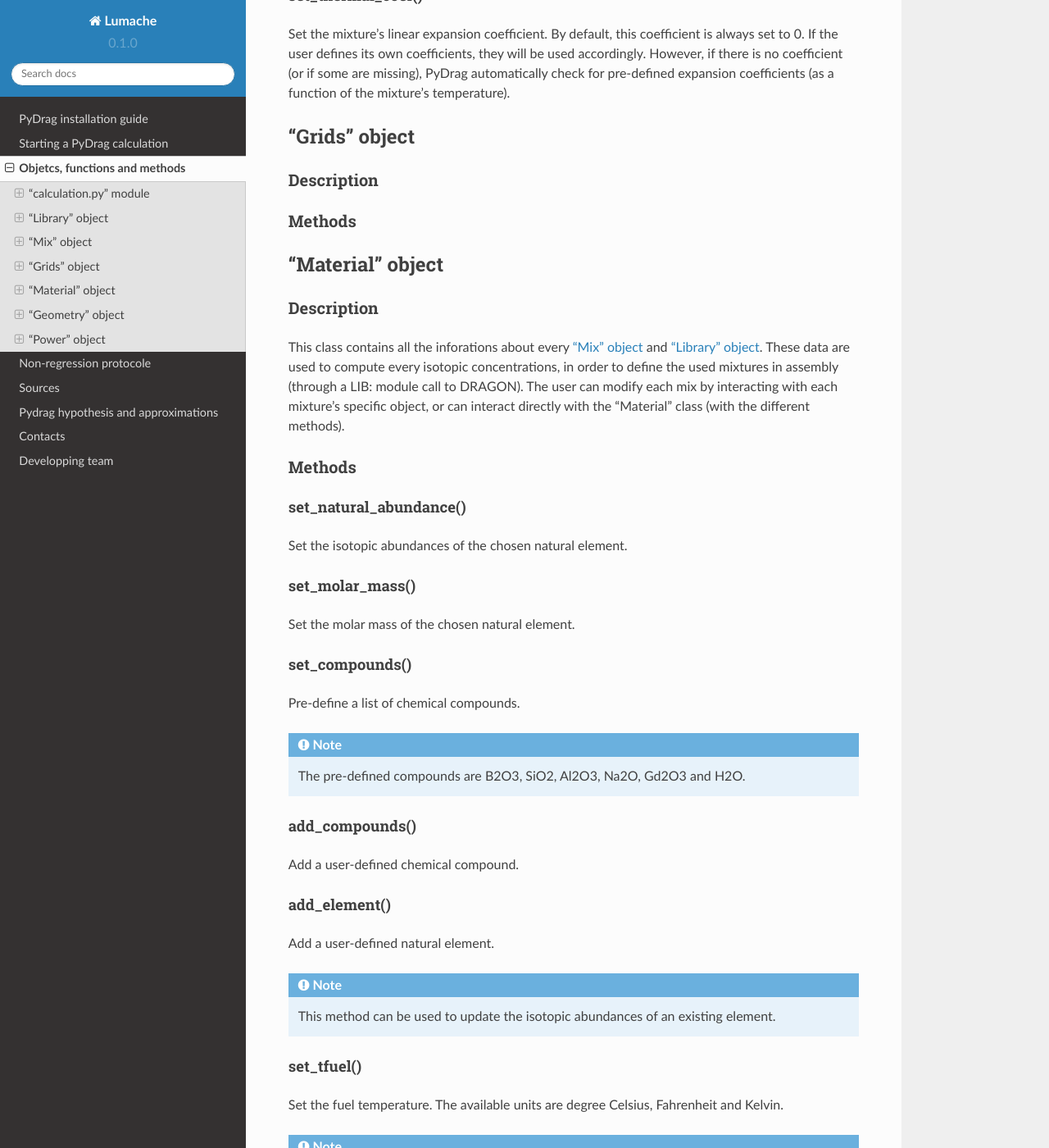
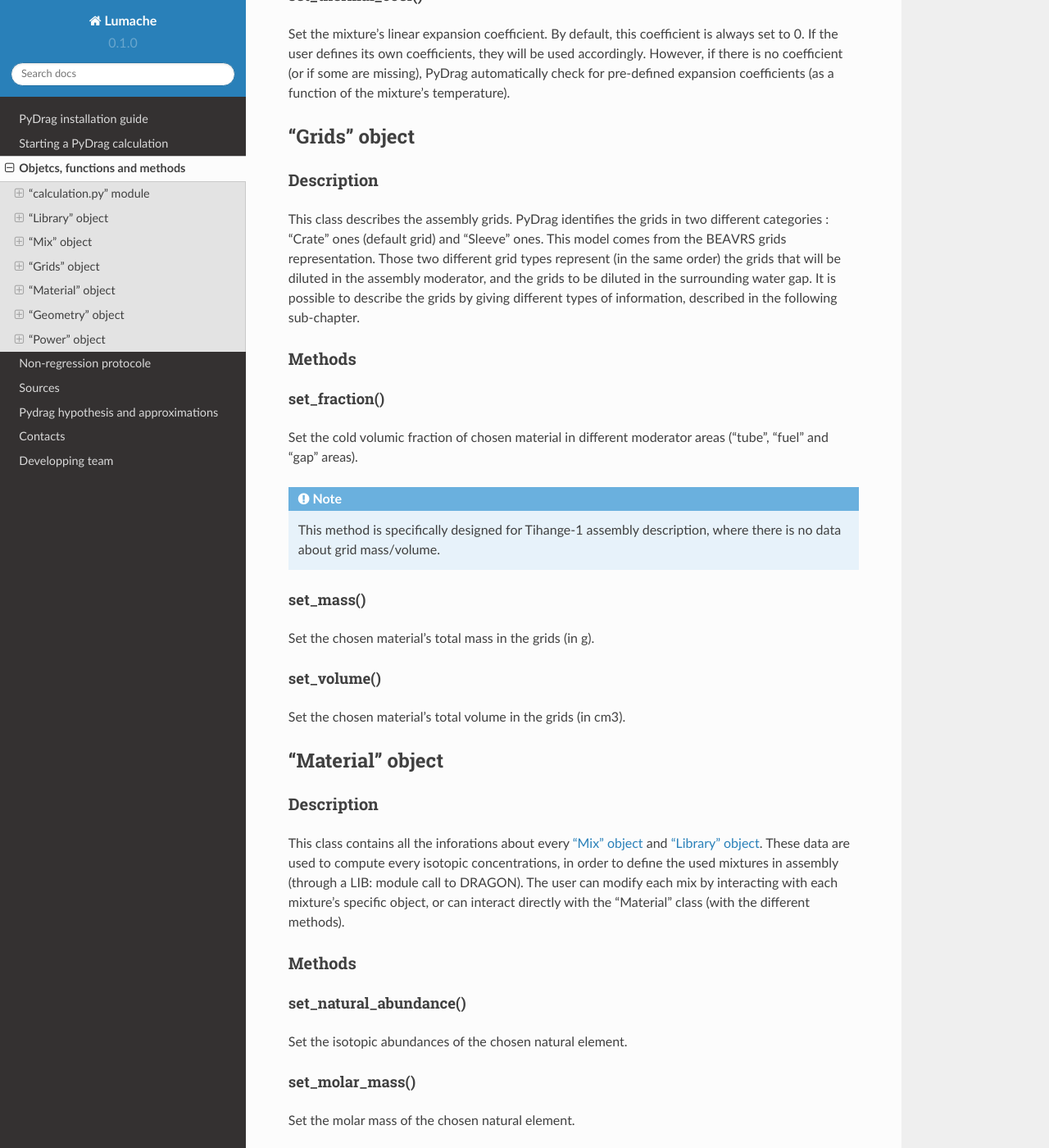
Before and after one commit to Ben105m/rtd-tutorial, a Sphinx documentation site: the page built from docs/source/functions.rst, in a window 1280 px wide and 1400 px high, scrolled down 8279 px. Shown: the whole window at 82% size. Built offline with Sphinx 7.4.7 and the Read the Docs theme 2.0.0, drawn with Linux system fonts in a browser that asks for light colours.

Commit message:
Update functions.rst

```diff
--- a/docs/source/functions.rst
+++ b/docs/source/functions.rst
@@ -334,8 +334,29 @@ Set the mixture's linear expansion coefficient. By default, this coefficient is
 Description
 ============
 
+This class describes the assembly grids. PyDrag identifies the grids in two different categories : "Crate" ones (default grid) and "Sleeve" ones. This model comes from the BEAVRS grids representation. Those two different grid types represent (in the same order) the grids that will be diluted in the assembly moderator, and the grids to be diluted in the surrounding water gap. It is possible to describe the grids by giving different types of information, described in the following sub-chapter.
+
 Methods
 ==========
+
+set_fraction()
+-------------------------
+
+Set the cold volumic fraction of chosen material in different moderator areas ("tube", "fuel" and "gap" areas).
+
+.. note::
+
+	This method is specifically designed for Tihange-1 assembly description, where there is no data about grid mass/volume.
+
+set_mass()
+-------------------------
+
+Set the chosen material's total mass in the grids (in g).
+
+set_volume()
+-------------------------
+
+Set the chosen material's total volume in the grids (in cm3).
 
 .. _materials:
 
```
